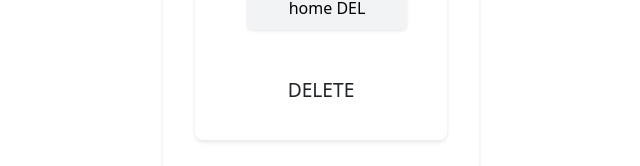
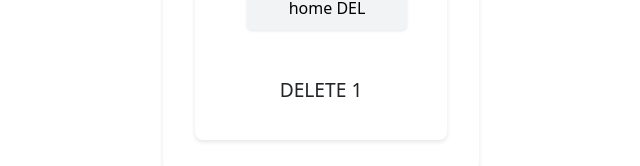
Before and after one commit to topshager/dropnox-django, a React (Vite) app in the folder frontend/: page /bin_Api/1 in a window 1280 px wide. Shown: the part 610-776 px from the top of the page, without its empty margins (319-959 px from the left). Built offline with nearby package versions, Linux system fonts and the light colour scheme.

Commit message:
update bin_Api.jsx

```diff
--- a/frontend/src/pages/bin/bin_Api.jsx
+++ b/frontend/src/pages/bin/bin_Api.jsx
@@ -2,10 +2,10 @@ import { useEffect,useState } from "react";
 import { useParams } from "react-router-dom";
 
 function Bin(){
-  const { id } = useParams();
-  <p>{id}</p>
+  const { fileId } = useParams();
+  console.log(`this is ${fileId}`)
   return(
-    <p>DELETE</p>
+    <p>DELETE {fileId}</p>
   );
 };
 
```
